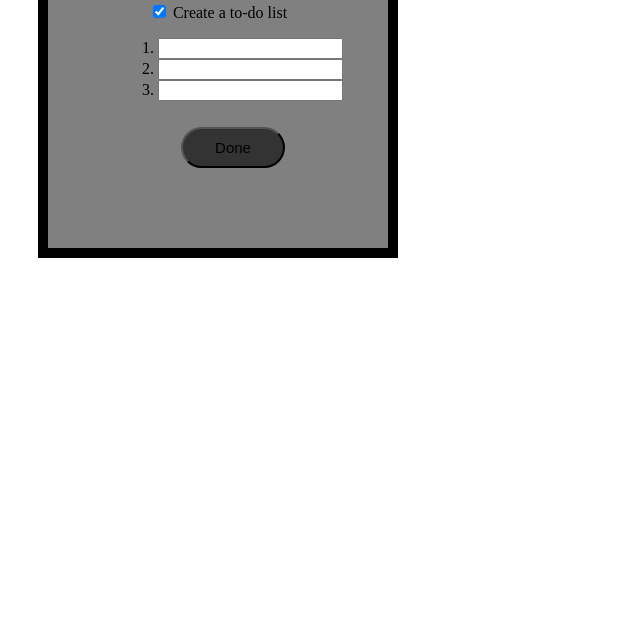
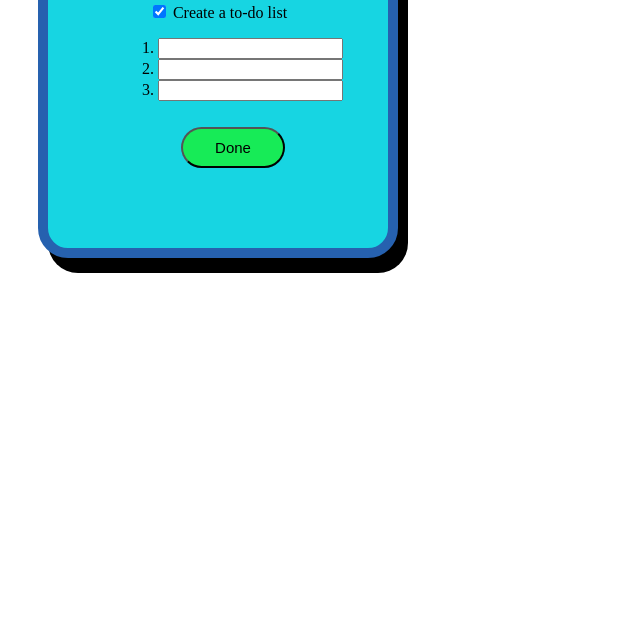
Before and after one commit to squireonfyah/to-do-list, a plain HTML site: page webpage/index.html in a window 1280 px wide. Shown: the part 173-800 px from the top of the page, without its empty margins (0-640 px from the left). Drawn offline with Linux system fonts and the light colour scheme.

Commit message:
final draft

```diff
--- a/webpage/style.css
+++ b/webpage/style.css
@@ -15,16 +15,17 @@
  }
 
  div {
-     border: 10px solid black;
+     border: 10px solid rgb(38, 97, 175);
+     border-radius: 30px;
      width: 200px;
      padding: 70px;
      margin: 30px;
      text-align: center;
-     background-color: gray;
-     box-shadow: 100cm;
+     background-color: rgb(23, 213, 226);
+     box-shadow: 10px 15px;
  }
 button {
-    background-color: #333333;
+    background-color: #17eb57;
     border-radius: 30px;
     padding: 10px 32px;
     font-size: 15px;
@@ -32,4 +33,4 @@ button {
    margin: 10px;
     margin-left: 40px;
 }
-/* added styling to my button and positioned it better */
+/* added styling to my button and positioned it better as well as a box shadow */
```
Also changed, not shown: 1 other file.
